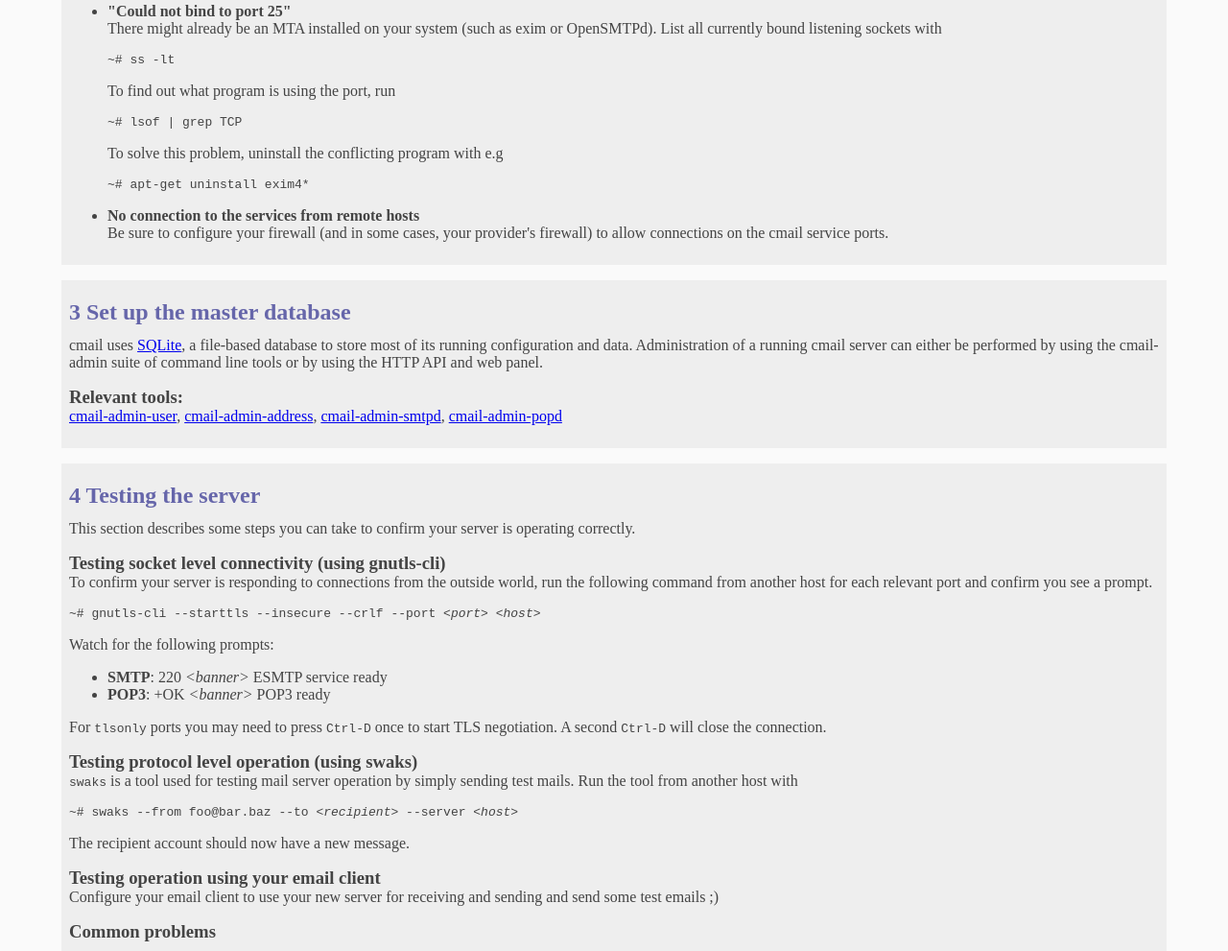
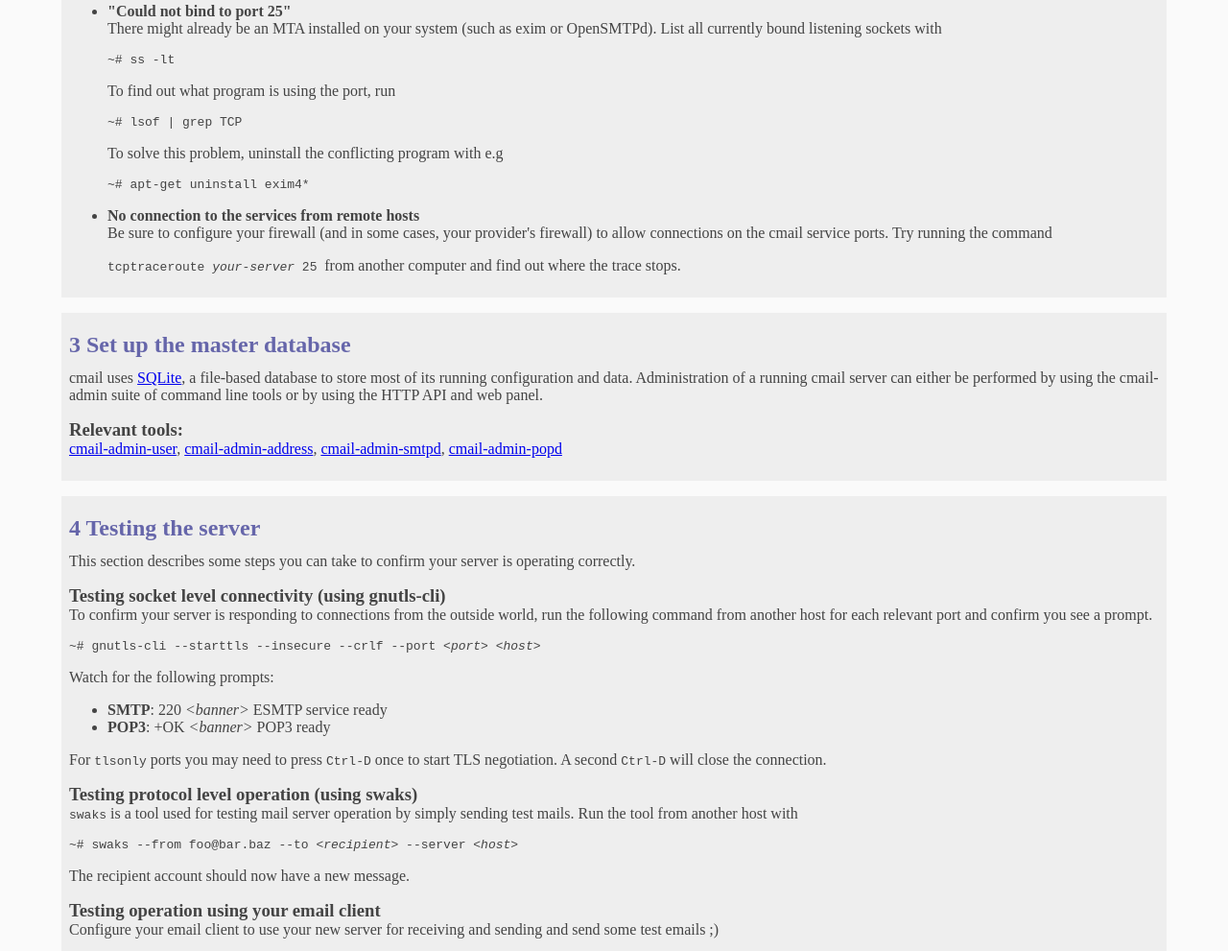
Before and after one commit to cmail-mta/homepage, a plain HTML site: page stepbystep.htm in a window 1280 px wide. Shown: the part 1682-2673 px from the top of the page at 96% size. Drawn offline with Linux system fonts and the light colour scheme.

Commit message:
Add debugging hint

```diff
--- a/stepbystep.htm
+++ b/stepbystep.htm
@@ -205,7 +205,13 @@
 					<li>
 						<strong>No connection to the services from remote hosts</strong><br />
 						Be sure to configure your firewall (and in some cases, your provider's firewall)
-						to allow connections on the cmail service ports.
+						to allow connections on the cmail service ports. Try running the command
+						<p>
+						<code>
+							tcptraceroute <em>your-server</em> 25
+						</code>
+						from another computer and find out where the trace stops.
+						</p>
 					</li>
 				</ul>
 			</p>
```
